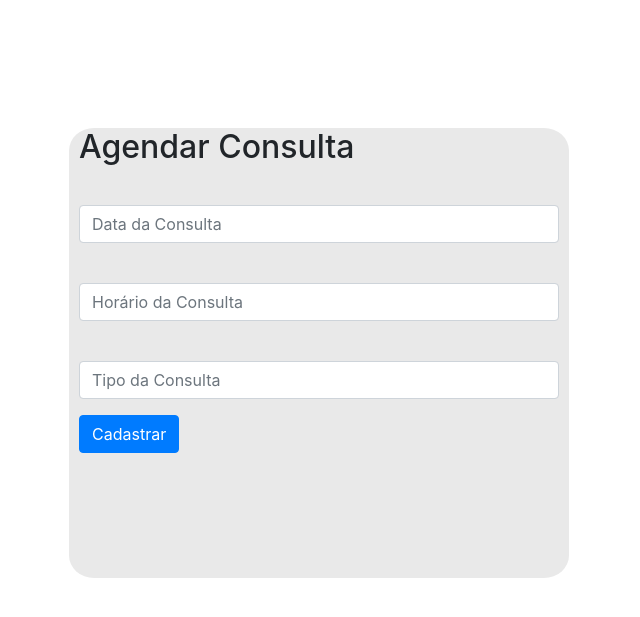
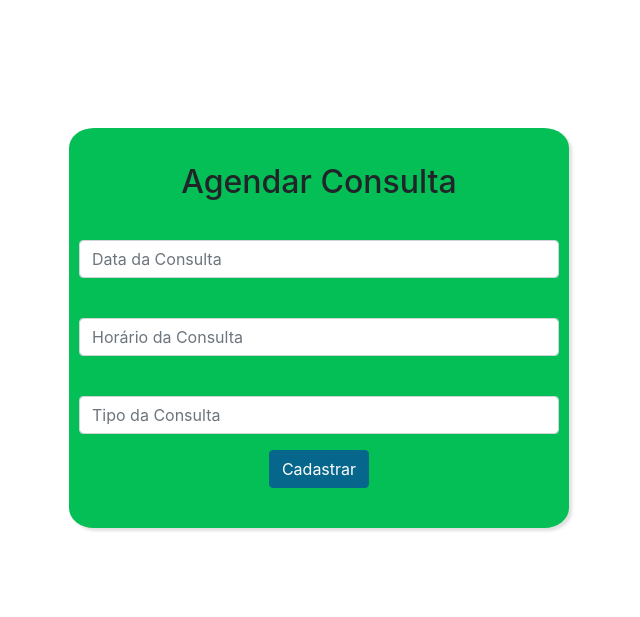
Before and after one commit to Alvaro-Barcelos/Clinica-Medica, a PHP site: page /agendar/agendar.html in a window 1280 px wide. Shown: the top 617 px of the page, without its empty margins (321-961 px from the left). Run offline with PHP 8.4, Linux system fonts and the light colour scheme.

Commit message:
update agendar

```diff
--- a/agendar/agendar.css
+++ b/agendar/agendar.css
@@ -6,17 +6,32 @@
 
 .agenda-geral{
     margin: 0 auto;
-    background-color: rgb(233,233,233);
+    background-color: #04BF55;
     border-radius: 5%;
     width: 500px;
-    height: 450px;
+    height: 400px;
     margin-top: 10%;
+    box-shadow: 3px 3px 3px rgba(99, 99, 99, 0.2);
 }
 
 .form-agendar{
     margin: 10px;
+    text-align: center;
+    padding-top: 25px;
 }
 
 .form-agendar h2{
     margin-bottom: 15px;
+    text-align: center;
+    padding-top: 10px;
 }
+
+.form-agendar button:hover{
+    transform: translateY(-3px);
+    transition: 0.5s;
+}
+
+#botao {
+    background-color: #07668C;
+    border: 1px solid #07668C;
+}
--- a/agendar/agendar.html
+++ b/agendar/agendar.html
@@ -30,7 +30,7 @@
                 <input type="text" class="form-control" id="exampleInputEmail1" aria-describedby="emailHelp" placeholder="Tipo da Consulta">
             </div>
 
-            <button type="submit" class="btn btn-primary">Cadastrar</button>
+            <button type="submit" id="botao" class="btn btn-primary">Cadastrar</button>
         </form>
     </div>
 
--- a/home/home.html
+++ b/home/home.html
@@ -1,5 +1,5 @@
 <!DOCTYPE html>
-<html lang="en">
+<html lang="pt-BR">
     <head>
         <meta charset="UTF-8">
         <meta name="viewport" content="width=, initial-scale=1.0">
```
